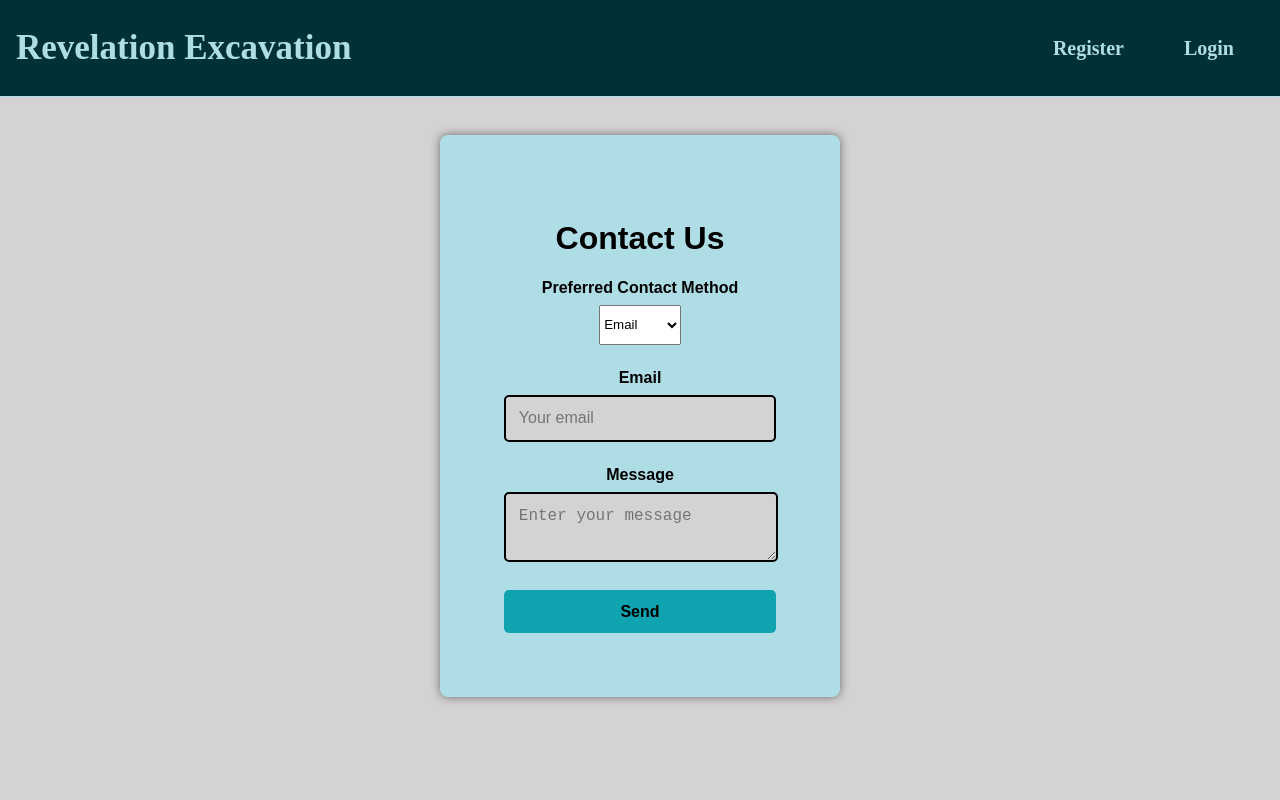
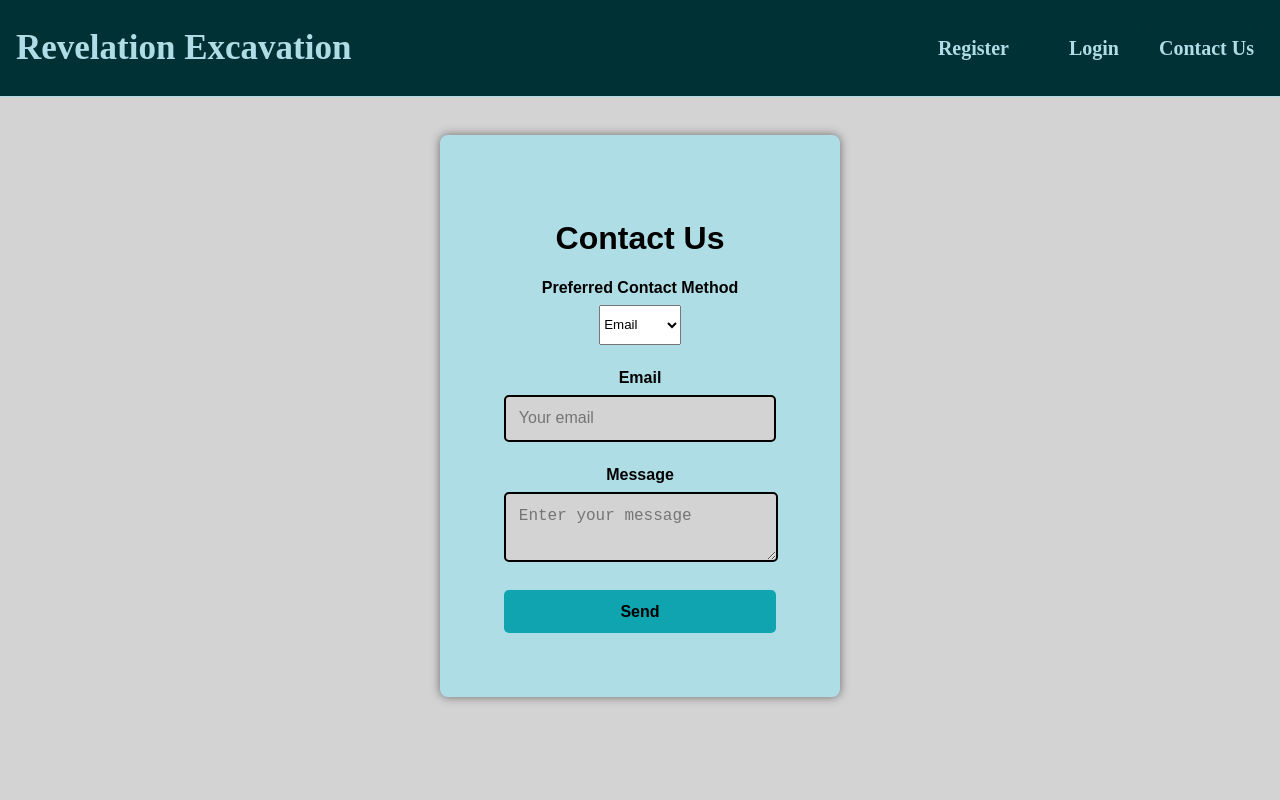
Before and after one commit to RileySuehsschlof/RevalationExcavationSimplified, a React (Create React App) app in the folder frontend/: page /contact in a window 1280 px wide. Shown: the top 800 px of the page. Built offline with nearby package versions, Linux system fonts and the light colour scheme.

Commit message:
Made contact us page visible to users whether they are logged in or not

```diff
--- a/frontend/src/components/Navbar.js
+++ b/frontend/src/components/Navbar.js
@@ -67,6 +67,9 @@ function Navbar() {
                 <div className="nav-link">Login</div>
               </li>
             </Link>
+            <Link to="/contact" className="link">
+              <button className="nav-link nav-button">Contact Us</button>
+            </Link>
           </ul>
         )}
       </div>
--- a/frontend/src/styles/login.css
+++ b/frontend/src/styles/login.css
@@ -136,7 +136,7 @@ button:hover {
   resize: vertical;
   /* Min and max height of text area */
   min-height: 40px;
-  max-height: 200px;
+  max-height: 120px;
   width: 90%;
   padding: 0.8rem;
   font-size: 1rem;
```
